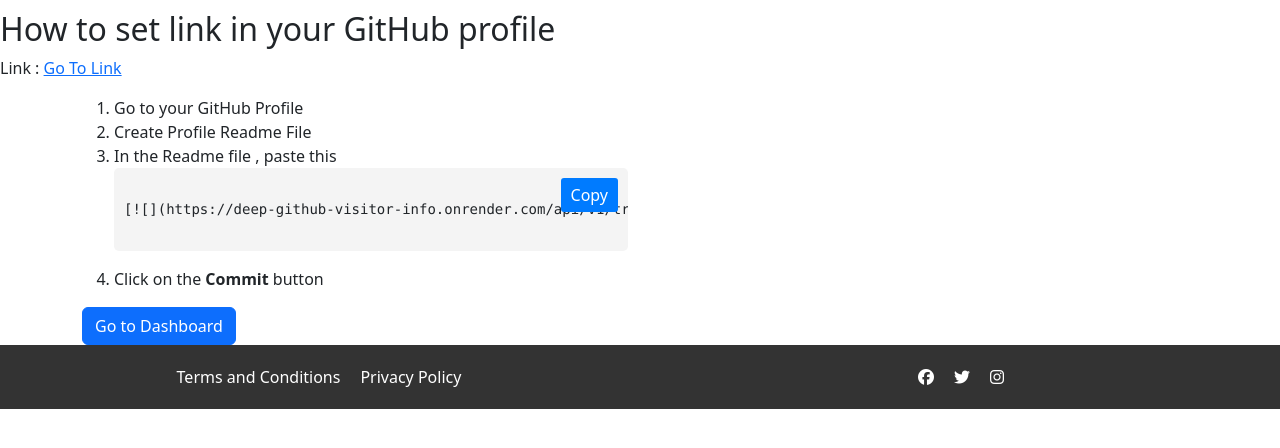
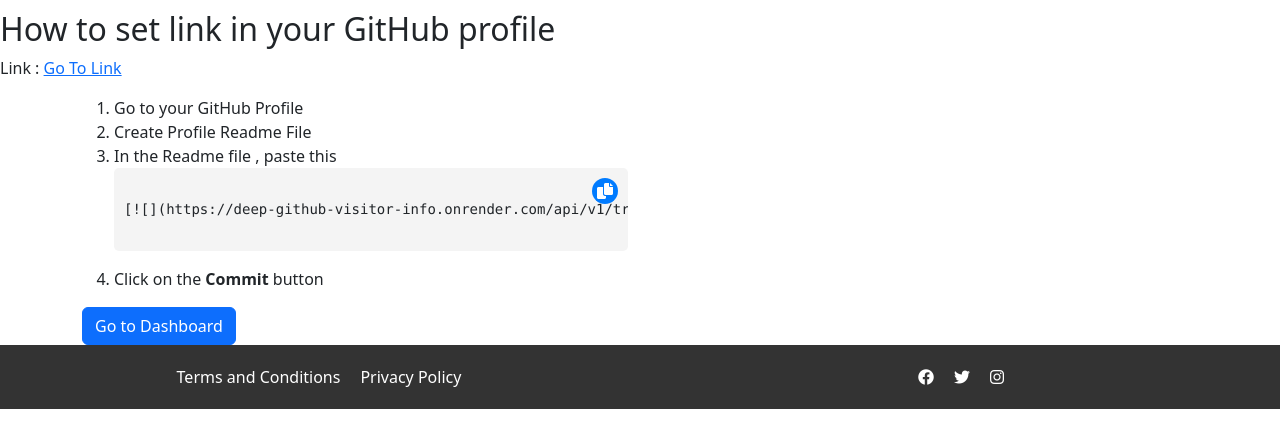
Before and after one commit to dpshah23/Github-Visitor-Info-Admin, a Django app: template templates/get_link.html in a window 1280 px wide. Shown: the part 56-504 px from the top of the page. Run offline with Django 4.2, Linux system fonts and the light colour scheme; the template is opened without the code that fills it, so the values that code supplies are empty; some libraries are stand-ins or nearby versions.

Commit message:
Added copy icon

```diff
--- a/static/css/get_link.css
+++ b/static/css/get_link.css
@@ -15,11 +15,16 @@ code {
     background-color: #007bff;
     color: white;
     border: none;
-    padding: 5px 10px;
-    border-radius: 3px;
+    padding: 5px;
+    border-radius: 50%;
     cursor: pointer;
+    display: flex;
+    align-items: center;
+    justify-content: center;
 }
-
 .copy-btn:hover {
     background-color: #0056b3;
 }
+.copy-btn i {
+    font-size: 16px;
+}
--- a/templates/get_link.html
+++ b/templates/get_link.html
@@ -4,6 +4,8 @@
 
 <link rel="stylesheet" href="/static/css/get_link.css">
  <script src="https://cdnjs.cloudflare.com/ajax/libs/prism/1.27.0/prism.min.js"></script>
+ <link href="https://cdnjs.cloudflare.com/ajax/libs/prism/1.27.0/themes/prism.min.css" rel="stylesheet" />
+<link href="https://cdnjs.cloudflare.com/ajax/libs/font-awesome/6.0.0-beta3/css/all.min.css" rel="stylesheet" />
  <link href="https://cdn.jsdelivr.net/npm/bootstrap@5.3.3/dist/css/bootstrap.min.css" rel="stylesheet" integrity="sha384-QWTKZyjpPEjISv5WaRU9OFeRpok6YctnYmDr5pNlyT2bRjXh0JMhjY6hW+ALEwIH" crossorigin="anonymous">
 <script src="https://cdn.jsdelivr.net/npm/bootstrap@5.3.3/dist/js/bootstrap.bundle.min.js" integrity="sha384-YvpcrYf0tY3lHB60NNkmXc5s9fDVZLESaAA55NDzOxhy9GkcIdslK1eN7N6jIeHz" crossorigin="anonymous"></script>
 
@@ -18,7 +20,9 @@
                 <li class="step">Create Profile Readme File </li>
                 <li class="step">In the Readme file , paste this
                     <div class="code-container" style="position: relative;">
-                        <button class="copy-btn" onclick="copyToClipboard()">Copy</button>
+                        <button class="copy-btn" onclick="copyToClipboard()">
+                            <i class="fas fa-copy"></i>
+                        </button>
                     <pre><code id="code-block">
 [![](https://deep-github-visitor-info.onrender.com/api/v1/track/{{request.session.unique_link}})](https://deep-github-visitor-info.onrender.com/api/v1/track/{{request.session.unique_link}})
                     </code></pre>
```
